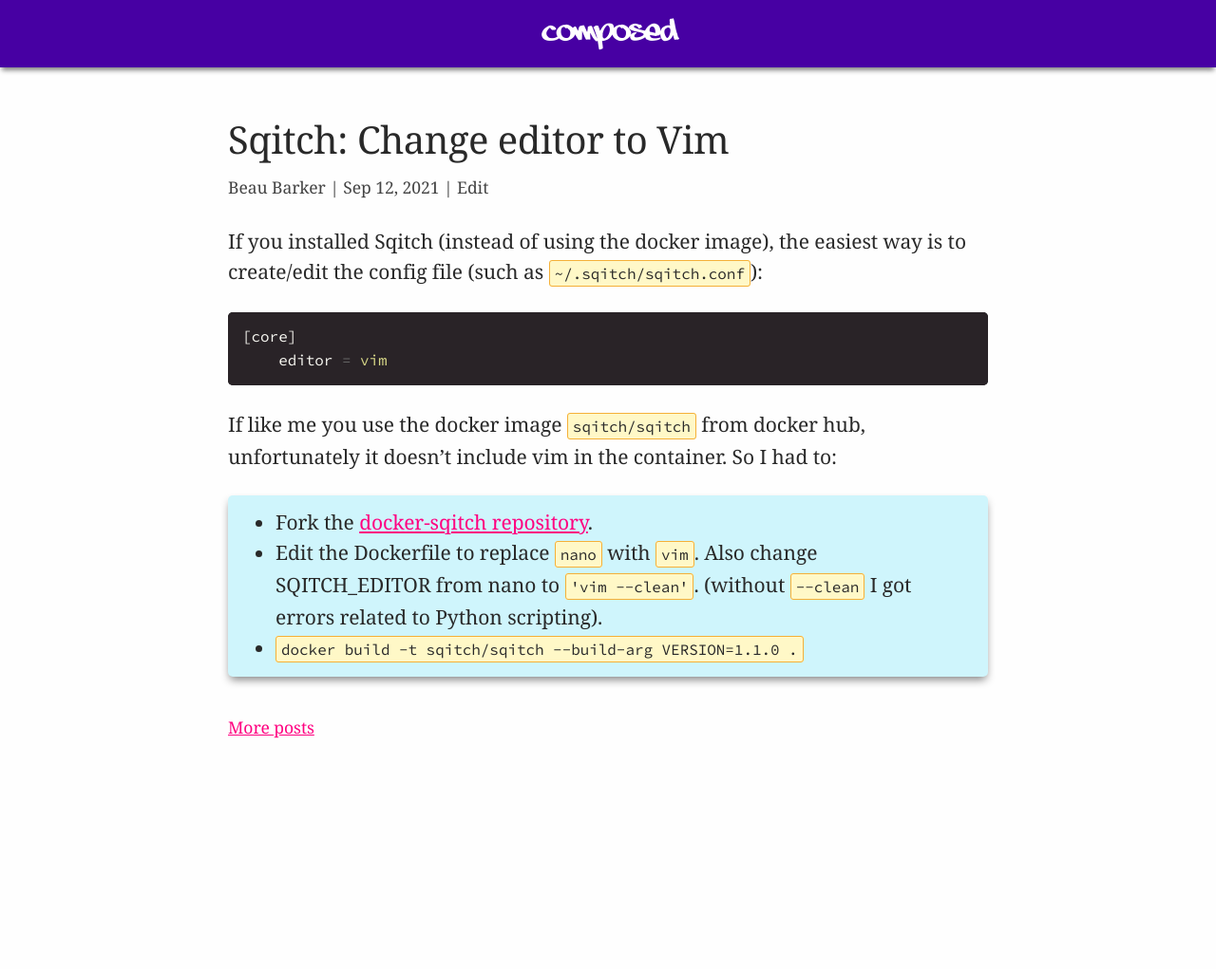
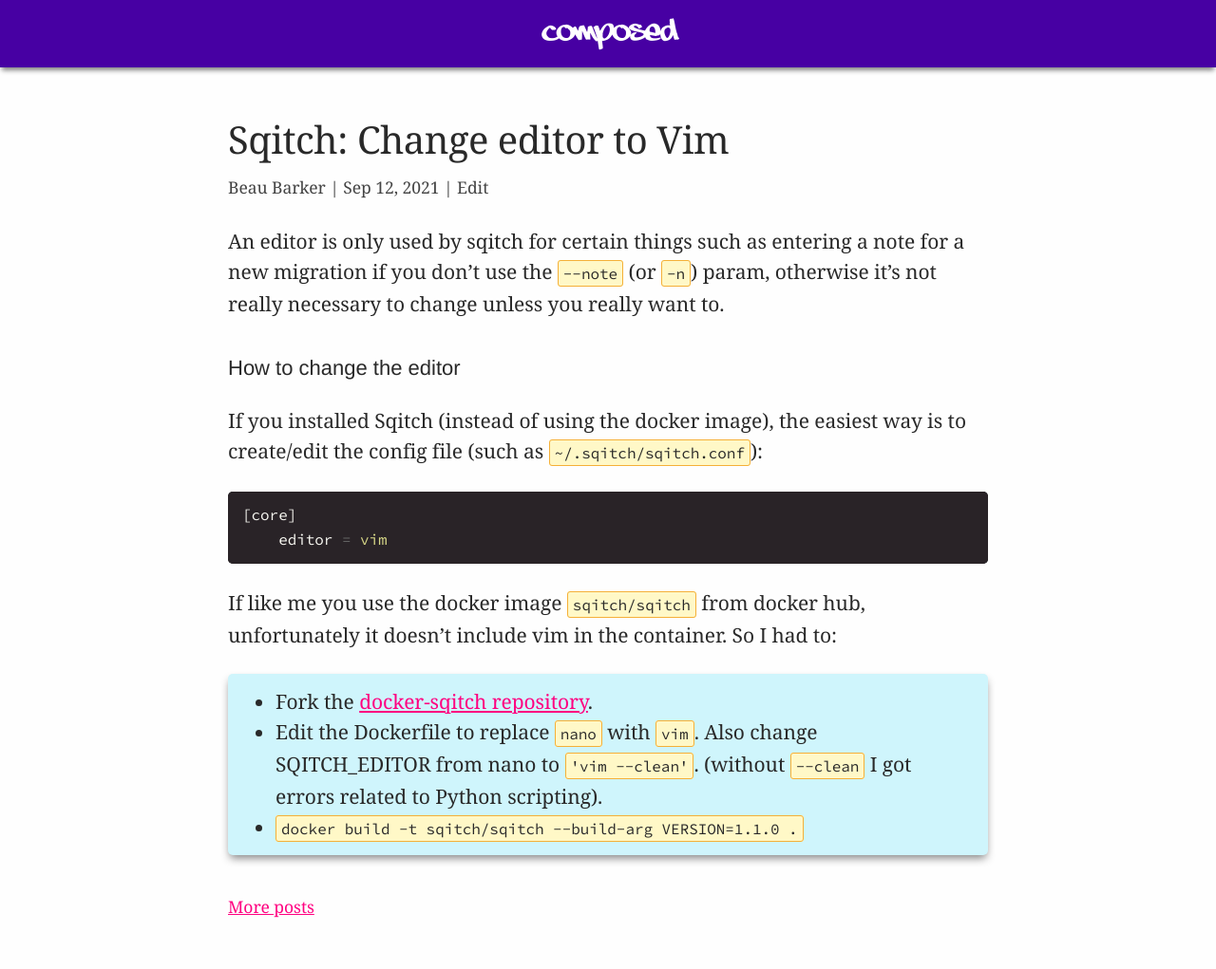
Before and after one commit to explodinglabs/explodinglabs.github.io, a Jekyll site: the page built from docs/_posts/2021-09-12-sqitch-change-editor-to-vim.markdown, in a window 1280 px wide. Shown: the whole page at 95% size. Built offline with Jekyll 4.4.1, drawn with Linux system fonts in a browser that asks for light colours; before the commit the page ends 900 px from its top, so only the background shows below that.

Commit message:
Adjust sqitch post

````diff
--- a/docs/_posts/2021-09-12-sqitch-change-editor-to-vim.markdown
+++ b/docs/_posts/2021-09-12-sqitch-change-editor-to-vim.markdown
@@ -3,6 +3,12 @@
 title: 'Sqitch: Change editor to Vim'
 permalink: /sqitch/change-editor-to-vim
 ---
+An editor is only used by sqitch for certain things such as entering a note for
+a new migration if you don't use the `--note` (or `-n`) param, otherwise it's
+not really necessary to change unless you really want to.
+
+## How to change the editor
+
 If you installed Sqitch (instead of using the docker image), the easiest way is
 to create/edit the config file (such as `~/.sqitch/sqitch.conf`):
 ```ini
````
